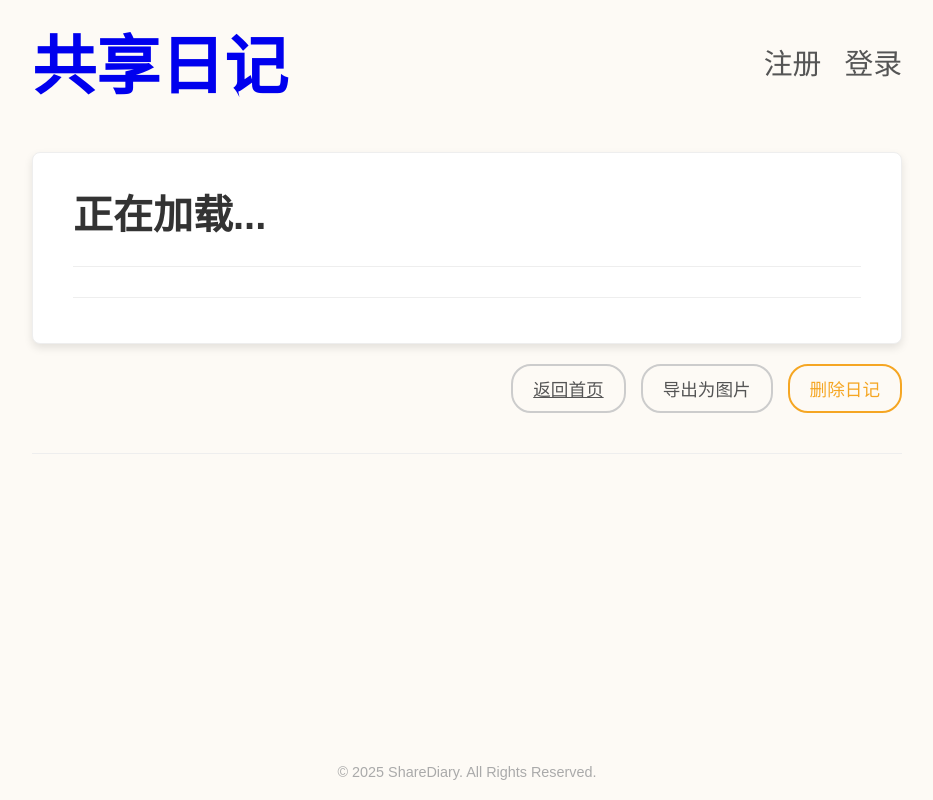
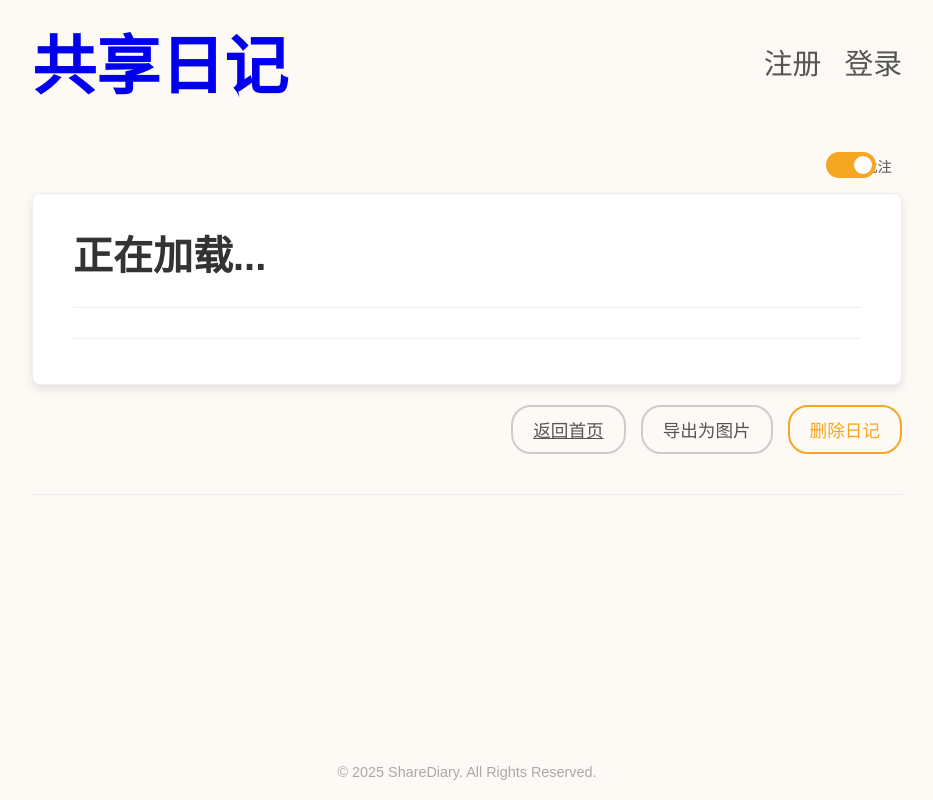
Before and after one commit to Sinaly0504/shared-diary-web, a website: page detail.html in a window 1280 px wide. Shown: the whole page, without its empty margins (173-1106 px from the left). Drawn offline with nearby package versions, Linux system fonts and the light colour scheme; a web font is replaced by a local one.

Commit message:
批注显示按钮

```diff
--- a/detail.html
+++ b/detail.html
@@ -17,6 +17,14 @@
     </header>
 
     <main class="content-area">
+        <div class="page-toolbar">
+            <label class="toggle-switch">
+                <input type="checkbox" id="toggle-annotations-checkbox" checked>
+                <span class="slider"></span>
+                <span class="label-text">显示批注</span>
+            </label>
+        </div>
+
         <div id="diary-detail-container" class="diary-detail-card">
             <h1 id="detail-title">正在加载...</h1>
             <div id="detail-meta"></div>
--- a/script.js
+++ b/script.js
@@ -301,6 +301,22 @@ document.addEventListener('DOMContentLoaded', () => {
         }
     }
     else if (diaryDetailContainer) {
+        // --- 【新增】显示/隐藏批注功能 ---
+        const toggleCheckbox = document.getElementById('toggle-annotations-checkbox');
+        if (toggleCheckbox) {
+            toggleCheckbox.addEventListener('change', () => {
+                const diaryCard = document.getElementById('diary-detail-container');
+                if (!diaryCard) return;
+
+                if (toggleCheckbox.checked) {
+                    // 如果开关是开启的，移除隐藏类
+                    diaryCard.classList.remove('annotations-hidden');
+                } else {
+                    // 如果开关是关闭的，添加隐藏类
+                    diaryCard.classList.add('annotations-hidden');
+                }
+            });
+        }
         const params = new URLSearchParams(window.location.search);
         const diaryId = params.get('id');
         // --- 【新增】段评功能：选中文字并显示批注按钮 ---
--- a/style.css
+++ b/style.css
@@ -624,3 +624,69 @@ body.dark-theme {
     from { opacity: 0; }
     to { opacity: 1; }
 }
+
+/* --- 批注显示开关样式 --- */
+.page-toolbar {
+    display: flex;
+    justify-content: flex-end;
+    margin-bottom: 15px;
+    padding: 0 10px;
+}
+
+.toggle-switch {
+    position: relative;
+    display: inline-flex;
+    align-items: center;
+    width: auto;
+    height: 26px;
+    cursor: pointer;
+}
+
+.toggle-switch .label-text {
+    margin-left: 8px;
+    font-family: sans-serif;
+    font-size: 0.9em;
+    color: var(--font-color-secondary);
+}
+
+.toggle-switch input {
+    opacity: 0;
+    width: 0;
+    height: 0;
+}
+
+.slider {
+    position: absolute;
+    top: 0;
+    left: 0;
+    height: 26px;
+    width: 50px;
+    background-color: #ccc;
+    border-radius: 26px;
+    transition: .4s;
+}
+
+.slider:before {
+    position: absolute;
+    content: "";
+    height: 18px;
+    width: 18px;
+    left: 4px;
+    bottom: 4px;
+    background-color: white;
+    border-radius: 50%;
+    transition: .4s;
+}
+
+input:checked + .slider {
+    background-color: var(--accent-color);
+}
+
+input:checked + .slider:before {
+    transform: translateX(24px);
+}
+
+/* 关键的隐藏规则 */
+.diary-detail-card.annotations-hidden .annotation-bubble {
+    display: none;
+}
```
